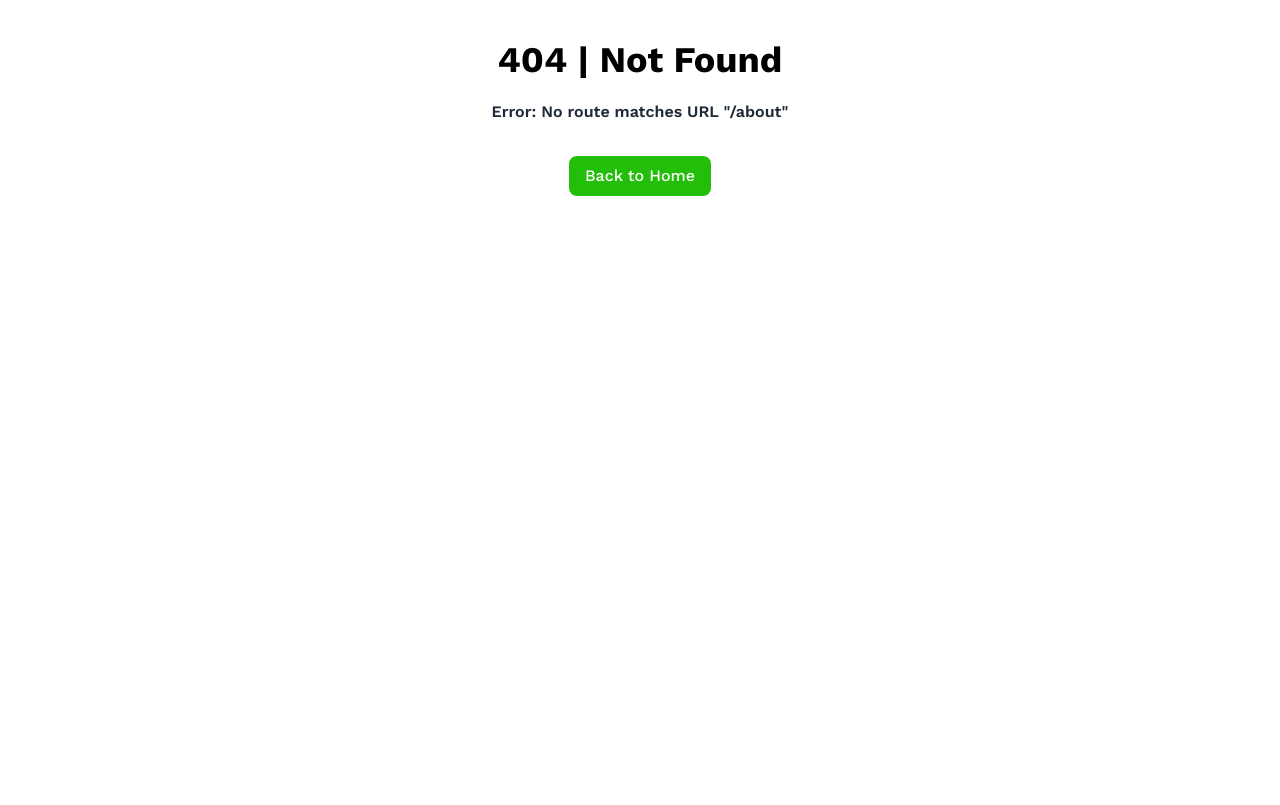
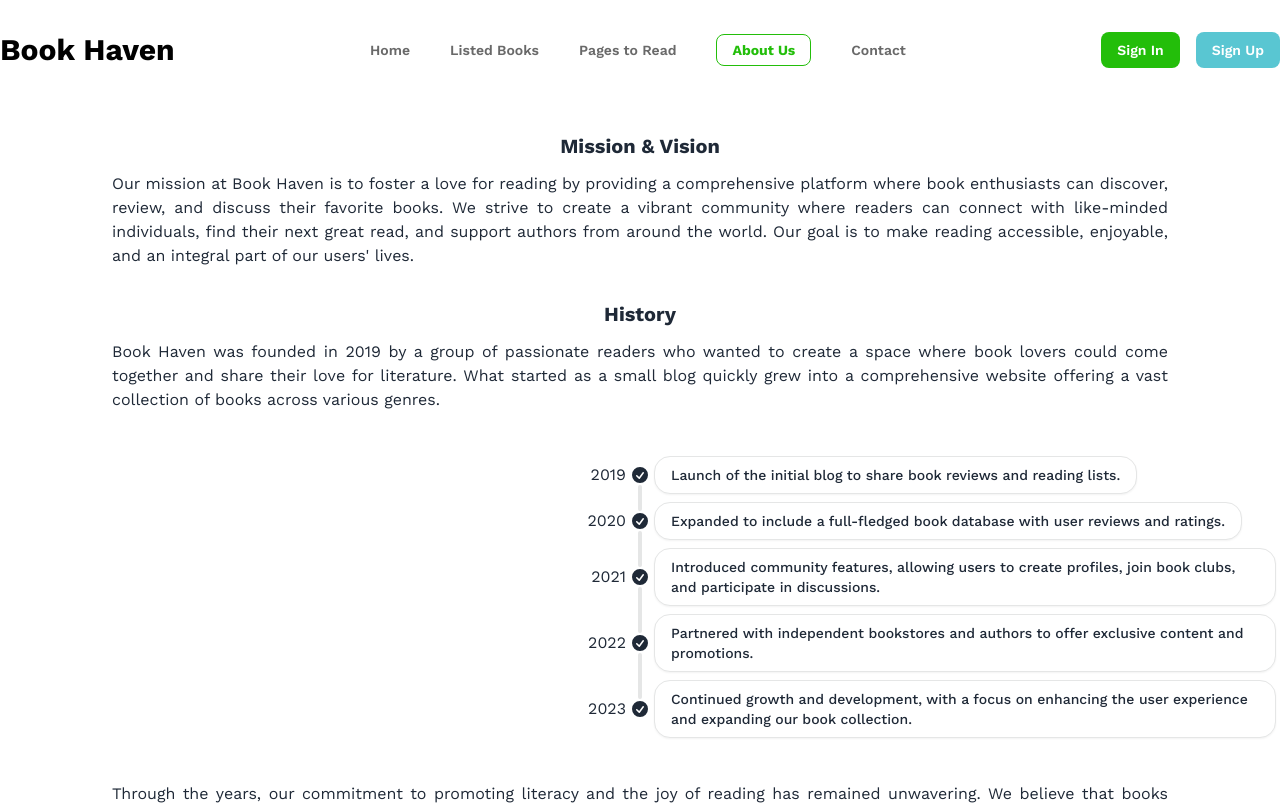
Before and after one commit to Saeedullah15/book-review, a React (Vite) app: page /about in a window 1280 px wide. Before the commit this address had no page. Shown: the top 805 px of the page. Built offline with nearby package versions, Linux system fonts and the light colour scheme.

Commit message:
about us route added with content

```diff
--- /dev/null
+++ b/src/components/AboutUs/AboutUs.jsx
@@ -0,0 +1,111 @@
+import React from 'react';
+
+const AboutUs = () => {
+    return (
+        <div className='mb-20 pt-8'>
+            <div className='px-28 mb-8'>
+                <h2 className='font-bold text-xl text-center mb-3'>Mission & Vision</h2>
+                <p className='text-justify'>Our mission at Book Haven is to foster a love for reading by providing a comprehensive platform where book enthusiasts can discover, review, and discuss their favorite books. We strive to create a vibrant community where readers can connect with like-minded individuals, find their next great read, and support authors from around the world. Our goal is to make reading accessible, enjoyable, and an integral part of our users' lives.
+                </p>
+            </div>
+            <div>
+                <h2 className='font-bold text-xl text-center mb-3'>History</h2>
+                <p className='text-justify px-28'>Book Haven was founded in 2019 by a group of passionate readers who wanted to create a space where book lovers could come together and share their love for literature. What started as a small blog quickly grew into a comprehensive website offering a vast collection of books across various genres.
+                </p>
+                <ul className="timeline timeline-vertical my-10">
+                    <li>
+                        <div className="timeline-start">2019</div>
+                        <div className="timeline-middle">
+                            <svg
+                                xmlns="http://www.w3.org/2000/svg"
+                                viewBox="0 0 20 20"
+                                fill="currentColor"
+                                className="h-5 w-5">
+                                <path
+                                    fillRule="evenodd"
+                                    d="M10 18a8 8 0 100-16 8 8 0 000 16zm3.857-9.809a.75.75 0 00-1.214-.882l-3.483 4.79-1.88-1.88a.75.75 0 10-1.06 1.061l2.5 2.5a.75.75 0 001.137-.089l4-5.5z"
+                                    clipRule="evenodd" />
+                            </svg>
+                        </div>
+                        <div className="timeline-end timeline-box text-sm font-medium">Launch of the initial blog to share book reviews and reading lists.</div>
+                        <hr />
+                    </li>
+                    <li>
+                        <hr />
+                        <div className="timeline-start">2020</div>
+                        <div className="timeline-middle">
+                            <svg
+                                xmlns="http://www.w3.org/2000/svg"
+                                viewBox="0 0 20 20"
+                                fill="currentColor"
+                                className="h-5 w-5">
+                                <path
+                                    fillRule="evenodd"
+                                    d="M10 18a8 8 0 100-16 8 8 0 000 16zm3.857-9.809a.75.75 0 00-1.214-.882l-3.483 4.79-1.88-1.88a.75.75 0 10-1.06 1.061l2.5 2.5a.75.75 0 001.137-.089l4-5.5z"
+                                    clipRule="evenodd" />
+                            </svg>
+                        </div>
+                        <div className="timeline-end timeline-box text-sm font-medium">Expanded to include a full-fledged book database with user reviews and ratings.</div>
+                        <hr />
+                    </li>
+                    <li>
+                        <hr />
+                        <div className="timeline-start">2021</div>
+                        <div className="timeline-middle">
+                            <svg
+                                xmlns="http://www.w3.org/2000/svg"
+                                viewBox="0 0 20 20"
+                                fill="currentColor"
+                                className="h-5 w-5">
+                                <path
+                                    fillRule="evenodd"
+                                    d="M10 18a8 8 0 100-16 8 8 0 000 16zm3.857-9.809a.75.75 0 00-1.214-.882l-3.483 4.79-1.88-1.88a.75.75 0 10-1.06 1.061l2.5 2.5a.75.75 0 001.137-.089l4-5.5z"
+                                    clipRule="evenodd" />
+                            </svg>
+                        </div>
+                        <div className="timeline-end timeline-box text-sm font-medium">Introduced community features, allowing users to create profiles, join book clubs, and participate in discussions.</div>
+                        <hr />
+                    </li>
+                    <li>
+                        <hr />
+                        <div className="timeline-start">2022</div>
+                        <div className="timeline-middle">
+                            <svg
+                                xmlns="http://www.w3.org/2000/svg"
+                                viewBox="0 0 20 20"
+                                fill="currentColor"
+                                className="h-5 w-5">
+                                <path
+                                    fillRule="evenodd"
+                                    d="M10 18a8 8 0 100-16 8 8 0 000 16zm3.857-9.809a.75.75 0 00-1.214-.882l-3.483 4.79-1.88-1.88a.75.75 0 10-1.06 1.061l2.5 2.5a.75.75 0 001.137-.089l4-5.5z"
+                                    clipRule="evenodd" />
+                            </svg>
+                        </div>
+                        <div className="timeline-end timeline-box text-sm font-medium">Partnered with independent bookstores and authors to offer exclusive content and promotions.</div>
+                        <hr />
+                    </li>
+                    <li>
+                        <hr />
+                        <div className="timeline-start">2023</div>
+                        <div className="timeline-middle">
+                            <svg
+                                xmlns="http://www.w3.org/2000/svg"
+                                viewBox="0 0 20 20"
+                                fill="currentColor"
+                                className="h-5 w-5">
+                                <path
+                                    fillRule="evenodd"
+                                    d="M10 18a8 8 0 100-16 8 8 0 000 16zm3.857-9.809a.75.75 0 00-1.214-.882l-3.483 4.79-1.88-1.88a.75.75 0 10-1.06 1.061l2.5 2.5a.75.75 0 001.137-.089l4-5.5z"
+                                    clipRule="evenodd" />
+                            </svg>
+                        </div>
+                        <div className="timeline-end timeline-box text-sm font-medium">Continued growth and development, with a focus on enhancing the user experience and expanding our book collection.</div>
+                    </li>
+                </ul>
+                <p className='text-justify px-28'>Through the years, our commitment to promoting literacy and the joy of reading has remained unwavering. We believe that books have the power to change lives, and we are dedicated to helping our users discover the magic of reading.</p>
+            </div>
+        </div>
+    );
+};
+
+export default AboutUs;
--- /dev/null
+++ b/src/components/Contact/Contact.jsx
@@ -0,0 +1,11 @@
+import React from 'react';
+
+const Contact = () => {
+    return (
+        <div>
+            this is contact
+        </div>
+    );
+};
+
+export default Contact;
--- a/src/components/Footer/Footer.jsx
+++ b/src/components/Footer/Footer.jsx
@@ -48,7 +48,7 @@ const Footer = () => {
                     </div>
                 </nav>
                 <aside>
-                    <p>Copyright © {new Date().getFullYear()} - All rights reserved.</p>
+                    <p>Copyright © {new Date().getFullYear()} - All right reserved.</p>
                 </aside>
             </footer>
         </div>
--- a/src/components/Header/Header.jsx
+++ b/src/components/Header/Header.jsx
@@ -5,11 +5,13 @@ import './Header.css';
 const Header = () => {
     return (
         <div className='flex justify-between items-center my-8'>
-            <h1 className='text-3xl font-bold text-black'>Book Vibe</h1>
+            <h1 className='text-3xl font-bold text-black'>Book Haven</h1>
             <nav className='space-x-10 text-sm text-[#131313a2] font-semibold'>
                 <NavLink to="/">Home</NavLink>
                 <NavLink to="/listedBooks">Listed Books</NavLink>
                 <NavLink to="/pagesToRead">Pages to Read</NavLink>
+                <NavLink to="/about">About Us</NavLink>
+                <NavLink to="/contact">Contact</NavLink>
             </nav>
             <div className='space-x-4 text-white font-semibold text-sm'>
                 <button className='bg-[#23BE0A] rounded-lg py-2 px-4'>Sign In</button>
--- a/src/components/ListedBooks/ListedBooks.jsx
+++ b/src/components/ListedBooks/ListedBooks.jsx
@@ -1,4 +1,4 @@
-import React from 'react';
+import React, { useEffect, useState } from 'react';
 import { IoIosArrowDown } from "react-icons/io";
 import { useLoaderData } from 'react-router-dom';
 import { getBookIdForRead, getBookIdForWish } from '../../utilities/localStorage';
@@ -6,13 +6,30 @@ import ReadBookCard from '../ReadBookCard/ReadBookCard';
 import WishBookCard from '../WishBookCard/WishBookCard';
 
 const ListedBooks = () => {
+    const [readBooks, setReadBooks] = useState([]);
+    const [wishBooks, setWishBooks] = useState([]);
+
     const allBooksData = useLoaderData();
     const readIds = getBookIdForRead();
     const wishIds = getBookIdForWish();
 
-    const readBooksData = allBooksData.filter(book => readIds.includes(book.bookId));
-    const wishBooksData = allBooksData.filter(book => wishIds.includes(book.bookId));
-    // console.log(readBooksData, wishBooksData);
+    useEffect(() => {
+        const readBooksData = allBooksData.filter(book => readIds.includes(book.bookId));
+        setReadBooks(readBooksData);
+
+        const wishBooksData = allBooksData.filter(book => wishIds.includes(book.bookId));
+        setWishBooks(wishBooksData);
+    }, [])
+    console.log(readBooks, wishBooks);
+
+    const handleSorting = (text) => {
+        if (text === "rating") {
+            const ascendingSort = readBooks.sort(function (a, b) { return a.rating - b.rating });
+            const descendingSort = ascendingSort.reverse();
+            setReadBooks(descendingSort);
+            console.log(readBooks);
+        }
+    }
 
     return (
         <div className='mb-20'>
@@ -22,8 +39,8 @@ const ListedBooks = () => {
                     <summary className="btn text-base text-white bg-[#23BE0A] hover:bg-[#23BE0A] rounded-lg px-7">
                         Sort By<IoIosArrowDown className='text-base ml-2' />
                     </summary>
-                    <ul className="dropdown-content text-[#13131388] text-sm bg-[#dedede] rounded-lg z-[1] w-[147px] p-3 font-semibold space-y-2">
-                        <li><a>Rating</a></li>
+                    <ul className="dropdown-content text-[#13131388] text-sm bg-[#dedede] rounded-lg z-[1] w-[147px] p-3 font-semibold space-y-2 cursor-pointer">
+                        <li onClick={() => handleSorting("rating")}><a>Rating</a></li>
                         <li><a>Number of pages</a></li>
                         <li><a>Published year</a></li>
                     </ul>
@@ -33,9 +50,9 @@ const ListedBooks = () => {
                 <div role="tablist" className="tabs tabs-lifted">
                     <input type="radio" name="my_tabs_2" role="tab" className="tab text-[#13131391] font-semibold text-base" aria-label="Read Books" defaultChecked />
                     <div role="tabpanel" className="tab-content bg-base-100 border-t-base-300 rounded-lg p-6">
-                        <h2 className='text-xl font-semibold text-black mb-5'>Total Books: {readBooksData.length}</h2>
+                        <h2 className='text-xl font-semibold text-black mb-5'>Total Books: {readBooks.length}</h2>
                         {
-                            readBooksData.map(readBook => <ReadBookCard
+                            readBooks.map(readBook => <ReadBookCard
                                 key={readBook.bookId}
                                 readBook={readBook}
                             ></ReadBookCard>)
@@ -44,9 +61,9 @@ const ListedBooks = () => {
 
                     <input type="radio" name="my_tabs_2" role="tab" className="tab text-[#13131391] font-semibold text-base" aria-label="Wishlist books" />
                     <div role="tabpanel" className="tab-content bg-base-100 border-t-base-300 rounded-lg p-6">
-                        <h2 className='text-xl font-semibold text-black mb-5'>Total Books: {wishBooksData.length}</h2>
+                        <h2 className='text-xl font-semibold text-black mb-5'>Total Books: {wishBooks.length}</h2>
                         {
-                            wishBooksData.map(wishBook => <WishBookCard
+                            wishBooks.map(wishBook => <WishBookCard
                                 key={wishBook.bookId}
                                 wishBook={wishBook}
                             ></WishBookCard>)
--- a/src/components/PagesToRead/PagesToRead.jsx
+++ b/src/components/PagesToRead/PagesToRead.jsx
@@ -1,6 +1,6 @@
 import React from 'react';
 import { useLoaderData } from 'react-router-dom';
-import { Bar, BarChart, CartesianGrid, Cell, XAxis, YAxis } from 'recharts';
+import { Bar, BarChart, CartesianGrid, Cell, Tooltip, XAxis, YAxis } from 'recharts';
 import { getBookIdForRead } from '../../utilities/localStorage';
 
 const getPath = (x, y, width, height) => {
@@ -40,6 +40,7 @@ const PagesToRead = () => {
                 <CartesianGrid strokeDasharray="3 3" />
                 <XAxis dataKey="bookName" />
                 <YAxis />
+                <Tooltip></Tooltip>
                 <Bar dataKey="totalPages" fill="#8884d8" shape={<TriangleBar />} label={{ position: 'top' }}>
                     {data.map((entry, index) => (
                         <Cell key={`cell-${index}`} fill={colors[index % 20]} />
```
Also changed, not shown: src/main.jsx (+10 -0 lines).
